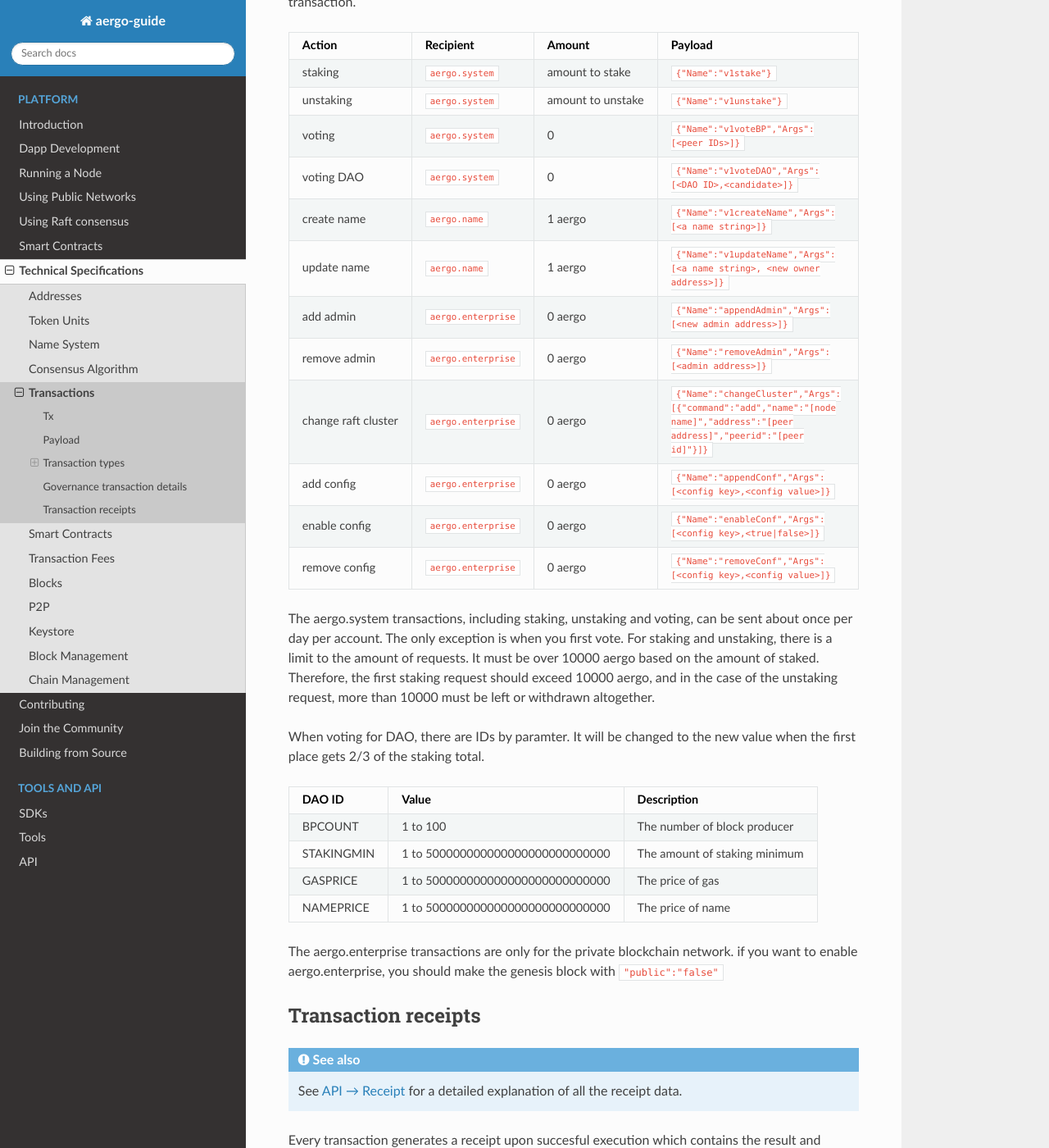
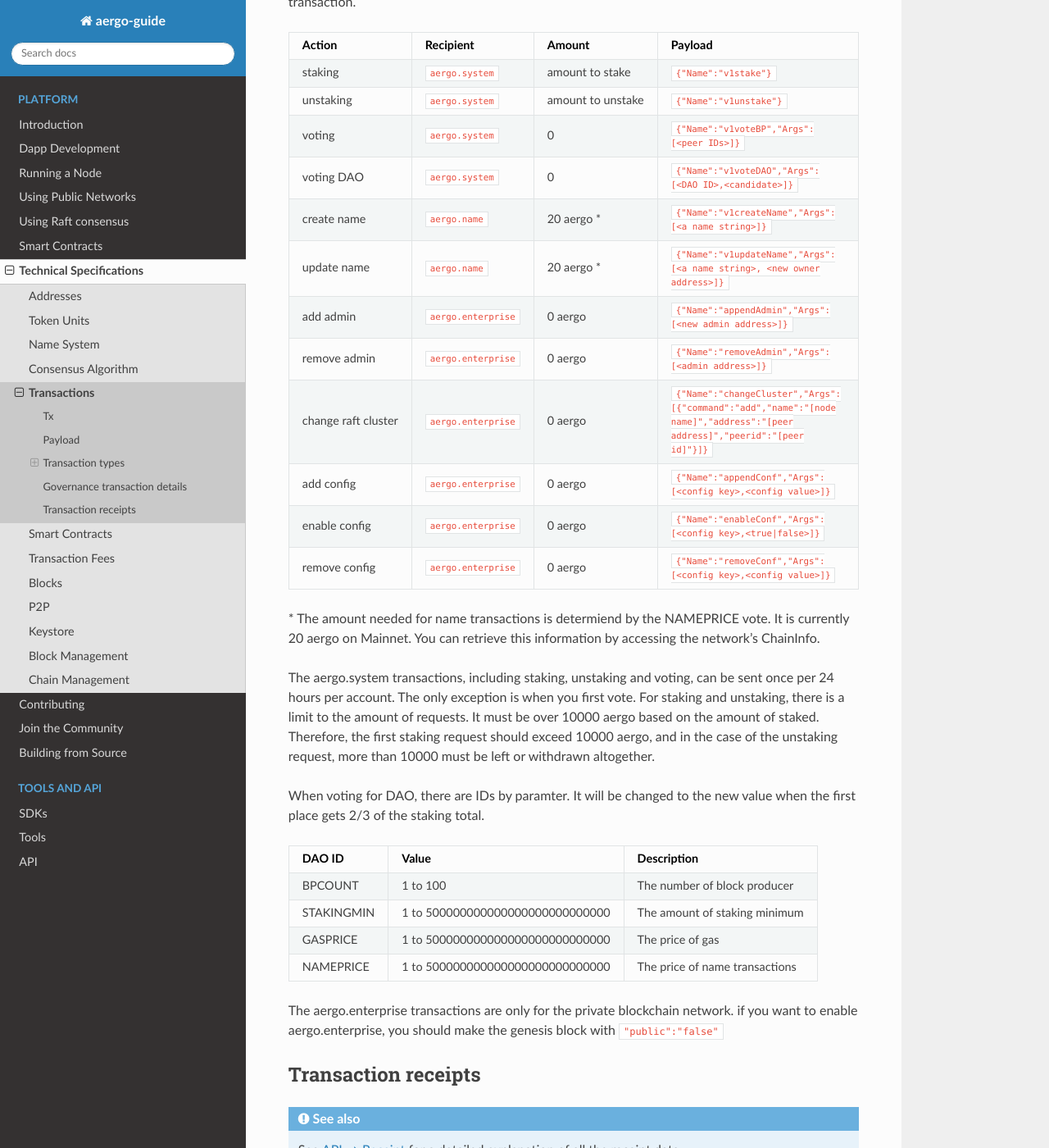
Before and after one commit to aergoio/guide, a Sphinx documentation site: the page built from source/specs/transactions.rst, in a window 1280 px wide and 1400 px high, scrolled down 1764 px. Shown: the whole window at 82% size. Built offline with Sphinx 7.4.7 and the Read the Docs theme 2.0.0, drawn with Linux system fonts in a browser that asks for light colours; some of the changed text lies outside the part shown.

Commit message:
Transactions: several updates

```diff
--- a/source/specs/transactions.rst
+++ b/source/specs/transactions.rst
@@ -19,11 +19,11 @@
 +      +-------------+--------+-----------------------------------------------------+
 |      | Payload     | bytes  | Smart contract data                                 |
 +      +-------------+--------+-----------------------------------------------------+
-|      | Limit       | uint64 | Reserved                                            |
+|      | Limit       | uint64 | Maximum limit of gas to be used (0 = no limit)      |
 +      +-------------+--------+-----------------------------------------------------+
 |      | Price       | bytes  | Reserved                                            |
 +      +-------------+--------+-----------------------------------------------------+
-|      | Type        | int    | 0 is normal type, 1 is governance type              |
+|      | Type        | int    | See below                                           |
 +      +-------------+--------+-----------------------------------------------------+
 |      | ChainIDHash | bytes  | Hash of chain ID                                    |
 +      +-------------+--------+-----------------------------------------------------+
@@ -91,8 +91,8 @@
 unstaking            :code:`aergo.system`       amount to unstake  :code:`{"Name":"v1unstake"}`
 voting               :code:`aergo.system`       0                  :code:`{"Name":"v1voteBP","Args":[<peer IDs>]}`
 voting DAO           :code:`aergo.system`       0                  :code:`{"Name":"v1voteDAO","Args":[<DAO ID>,<candidate>]}`
-create name          :code:`aergo.name`         1 aergo            :code:`{"Name":"v1createName","Args":[<a name string>]}`
-update name          :code:`aergo.name`         1 aergo            :code:`{"Name":"v1updateName","Args":[<a name string>, <new owner address>]}`
+create name          :code:`aergo.name`         20 aergo *         :code:`{"Name":"v1createName","Args":[<a name string>]}`
+update name          :code:`aergo.name`         20 aergo *         :code:`{"Name":"v1updateName","Args":[<a name string>, <new owner address>]}`
 add admin            :code:`aergo.enterprise`   0 aergo            :code:`{"Name":"appendAdmin","Args":[<new admin address>]}`
 remove admin         :code:`aergo.enterprise`   0 aergo            :code:`{"Name":"removeAdmin","Args":[<admin address>]}`
 change raft cluster  :code:`aergo.enterprise`   0 aergo            :code:`{"Name":"changeCluster","Args":[{"command":"add","name":"[node name]","address":"[peer address]","peerid":"[peer id]"}]}`
@@ -101,8 +101,11 @@
 remove config        :code:`aergo.enterprise`   0 aergo            :code:`{"Name":"removeConf","Args":[<config key>,<config value>]}`
 ===================  =========================  =================  =========================================================================================================================================
 
-The aergo.system transactions, including staking, unstaking and voting, can be sent about once per day per account. The only exception is when you first vote.
-For staking and unstaking, there is a limit to the amount of requests. It must be over 10000 aergo based on the amount of staked. Therefore, the first staking request should exceed 10000 aergo, and in the case of the unstaking request, more than 10000 must be left or withdrawn altogether.
+\* The amount needed for name transactions is determiend by the NAMEPRICE vote. It is currently 20 aergo on Mainnet. You can retrieve this information by accessing the network's ChainInfo.
+
+The aergo.system transactions, including staking, unstaking and voting, can be sent once per 24 hours per account. The only exception is when you first vote.
+For staking and unstaking, there is a limit to the amount of requests. It must be over 10000 aergo based on the amount of staked.
+Therefore, the first staking request should exceed 10000 aergo, and in the case of the unstaking request, more than 10000 must be left or withdrawn altogether.
 
 When voting for DAO, there are IDs by paramter. It will be changed to the new value when the first place gets 2/3 of the staking total.
 
@@ -112,7 +115,7 @@
 BPCOUNT              1 to 100                          The number of block producer
 STAKINGMIN           1 to 500000000000000000000000000  The amount of staking minimum
 GASPRICE             1 to 500000000000000000000000000  The price of gas
-NAMEPRICE            1 to 500000000000000000000000000  The price of name
+NAMEPRICE            1 to 500000000000000000000000000  The price of name transactions
 ===================  ================================  =========================================================================================================================================
 
 The aergo.enterprise transactions are only for the private blockchain network. if you want to enable aergo.enterprise, you should make the genesis block with :code:`"public":"false"`
```
